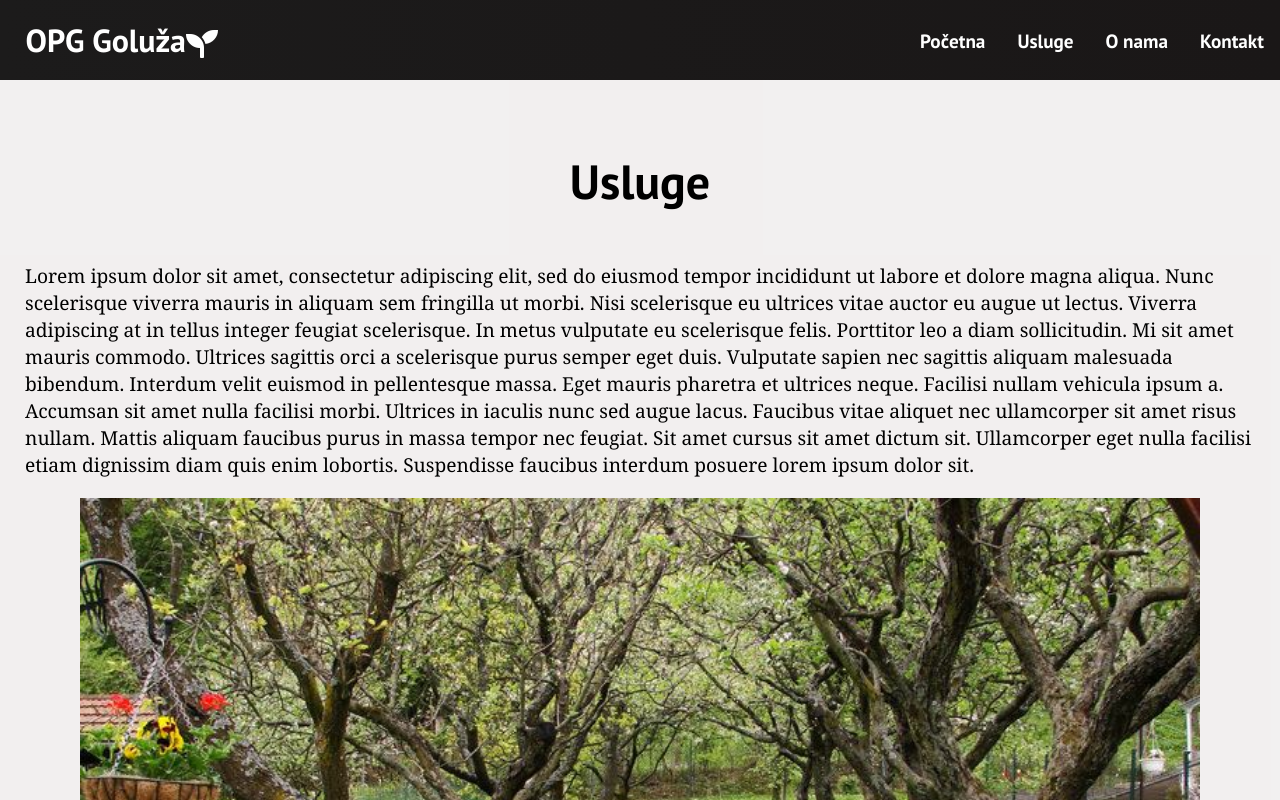
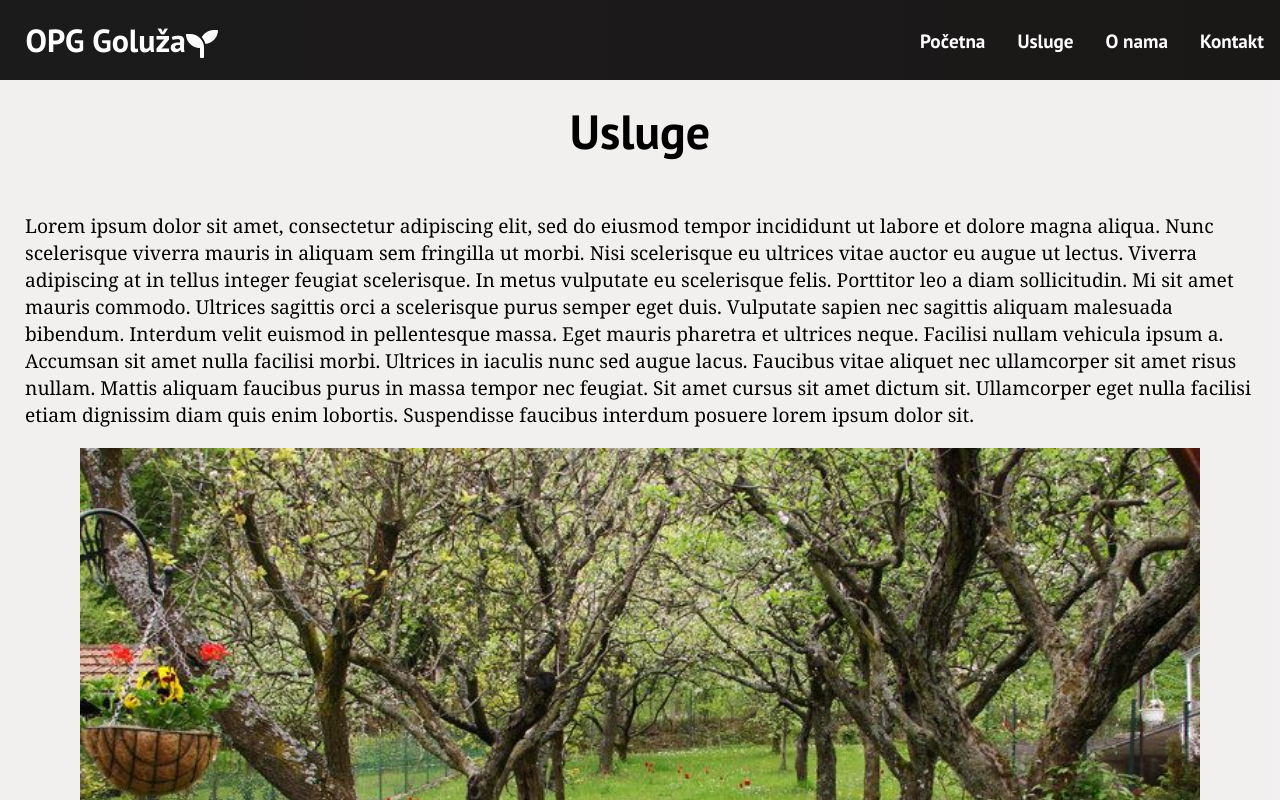
Before and after one commit to MarinB747/opg-website, a React (Create React App) app: page /usluge in a window 1280 px wide. Shown: the top 800 px of the page. Built offline with nearby package versions, Linux system fonts and the light colour scheme.

Commit message:
pravopis

```diff
--- a/src/components/Cards.js
+++ b/src/components/Cards.js
@@ -5,7 +5,7 @@ import "./Cards.css"
 function Cards() {
   return (
     <div className="cards">
-      <h1>Sto nudimo</h1>
+      <h1>Što nudimo</h1>
       <div className="cards___container">
       <div className="cards__wrapper">
       <ul className="cards__items">
--- a/src/components/pages/O_nama.css
+++ b/src/components/pages/O_nama.css
@@ -9,6 +9,7 @@
 
 .o_nama > h1{
   display: flex;
+  margin-top: 100px;
   justify-content: center;
   font-size: 3rem;
 }
--- a/src/components/pages/Usluge.css
+++ b/src/components/pages/Usluge.css
@@ -9,7 +9,7 @@
 
 .usluge > h1{
   display: flex;
-  padding-top: 100px;
+  margin-top: 100px;
   justify-content: center;
   font-size: 3rem;
 }
```
Also changed, not shown: 1 other file (tests, documents, lock files or other folders).
